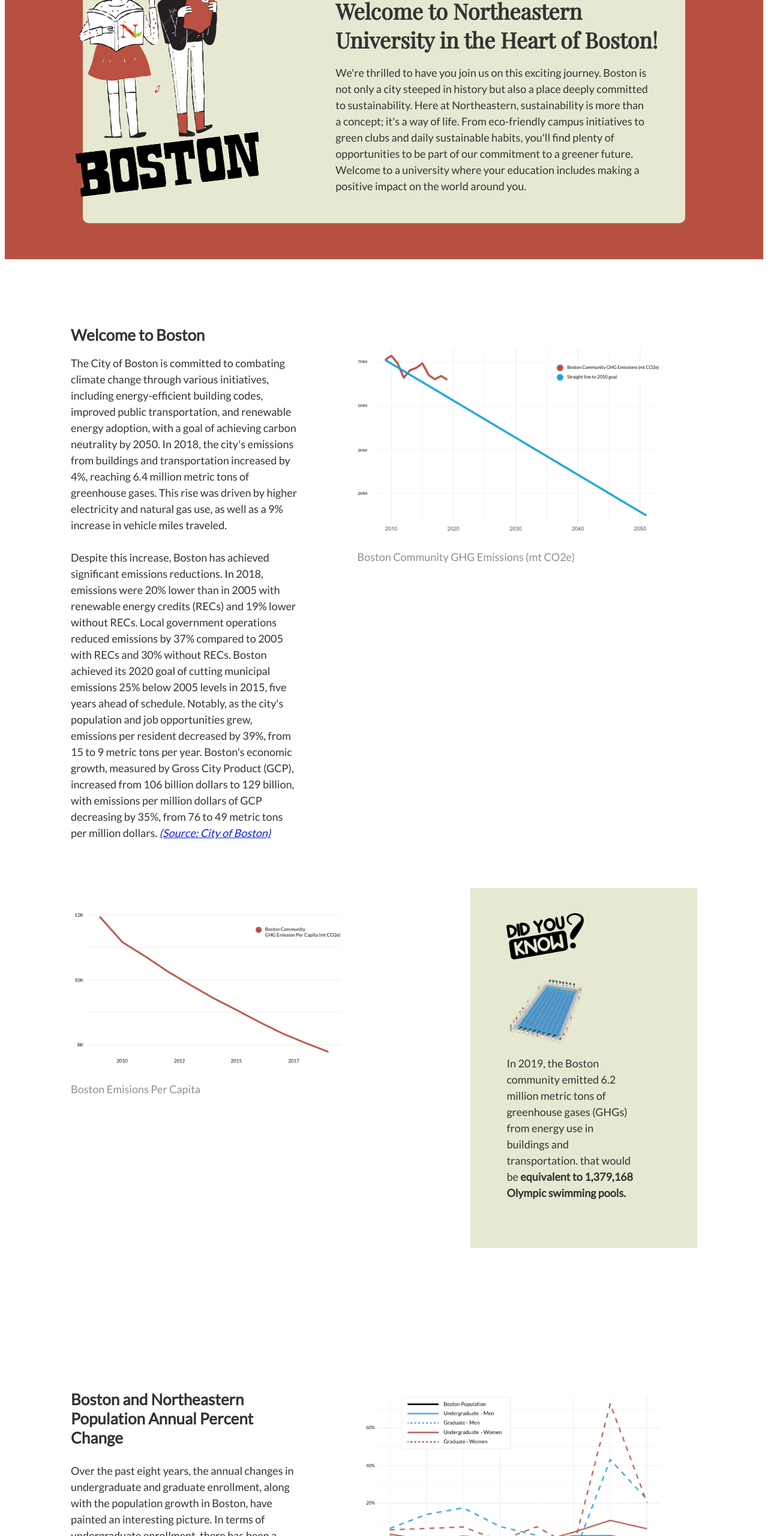
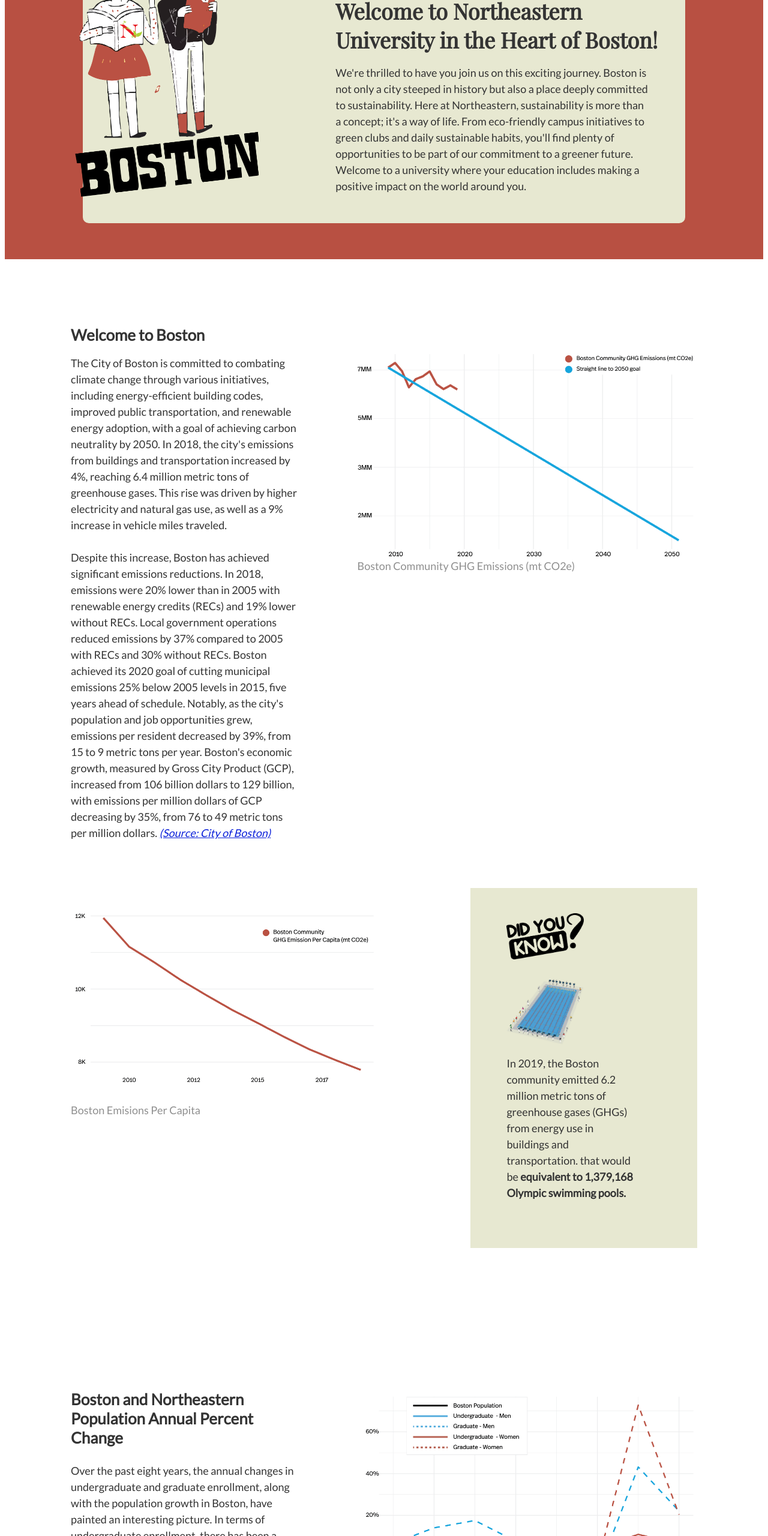
Before and after one commit to patriciasacarvalho/VizTech_project2, a plain HTML site: page index.html in a window 1280 px wide. Shown: the part 240-2800 px from the top of the page at 60% size. Drawn offline with nearby package versions, Linux system fonts and the light colour scheme; a web font is replaced by a local one.

Commit message:
p_commit(3)

```diff
--- a/index.html
+++ b/index.html
@@ -207,7 +207,8 @@
 </div>
 
 <div class="right-grid">
-    <img src="image/Bcomm_em2@300x.png" alt="NEU Logo" style="max-width: 90%;">
+    <img src="image/Bcomm_em3_1@300x.png" alt="NEU Logo" style="max-width: 100%; float: right;">
+
     <div class="caption">
         <p style="margin-top: 10px; color:8F8F8F;"> Boston Community  GHG Emissions (mt CO2e)</p>
     </div>
@@ -216,7 +217,8 @@
 
 <div class = "dani_2" style="margin-top: -50px;">
     <div class="left-grid">
-        <img src="image/Emissions_GHG_per_capita2@300x.png" alt="NEU Logo" style="max-width: 80%;">
+        <img src="image/Emissions_GHG_per_capita3@300x.png" alt="NEU Logo" style="max-width: 90%;">
+
     <div class="caption">
         <p style="margin-top: 10px; color:8F8F8F;"> Boston Emisions Per Capita</p>
     </div>
@@ -243,7 +245,7 @@
     </div>
 
     <div class="right-grid">
-        <img src="image/pop_change_3@300x.png" alt="NEU Logo" style="max-width: 90%;">
+        <img src="image/pop_change_4@300x.png" alt="NEU Logo" style="max-width: 100%;">
         <div class="caption">
             <p style="margin-top: 10px; color:8F8F8F;"> Northeastern Population Annual Percent Change</p>
         </div>
@@ -364,7 +366,7 @@
 
 <div class = "dani_2">
     <div class="left-grid">
-        <img src="image/NEU_energy_comp@300x.png" alt="NEU Logo" style="max-width: 100%;">
+        <img src="image/NEU_energy_comp2@300x.png" alt="NEU Logo" style="max-width: 100%;">
     </div>
 
     <div class="right-grid">
```
Also changed, not shown: image/Bcomm_em3_1@300x.png (added), image/Emissions_GHG_per_capita.png (deleted), image/Emissions_GHG_per_capita2@300x.png (deleted), image/Emissions_GHG_per_capita3@300x.png (added), image/NEU_energy_comp2@300x.png (added), image/pop_change_3@300x.png (deleted), image/pop_change_4@300x.png (added).
